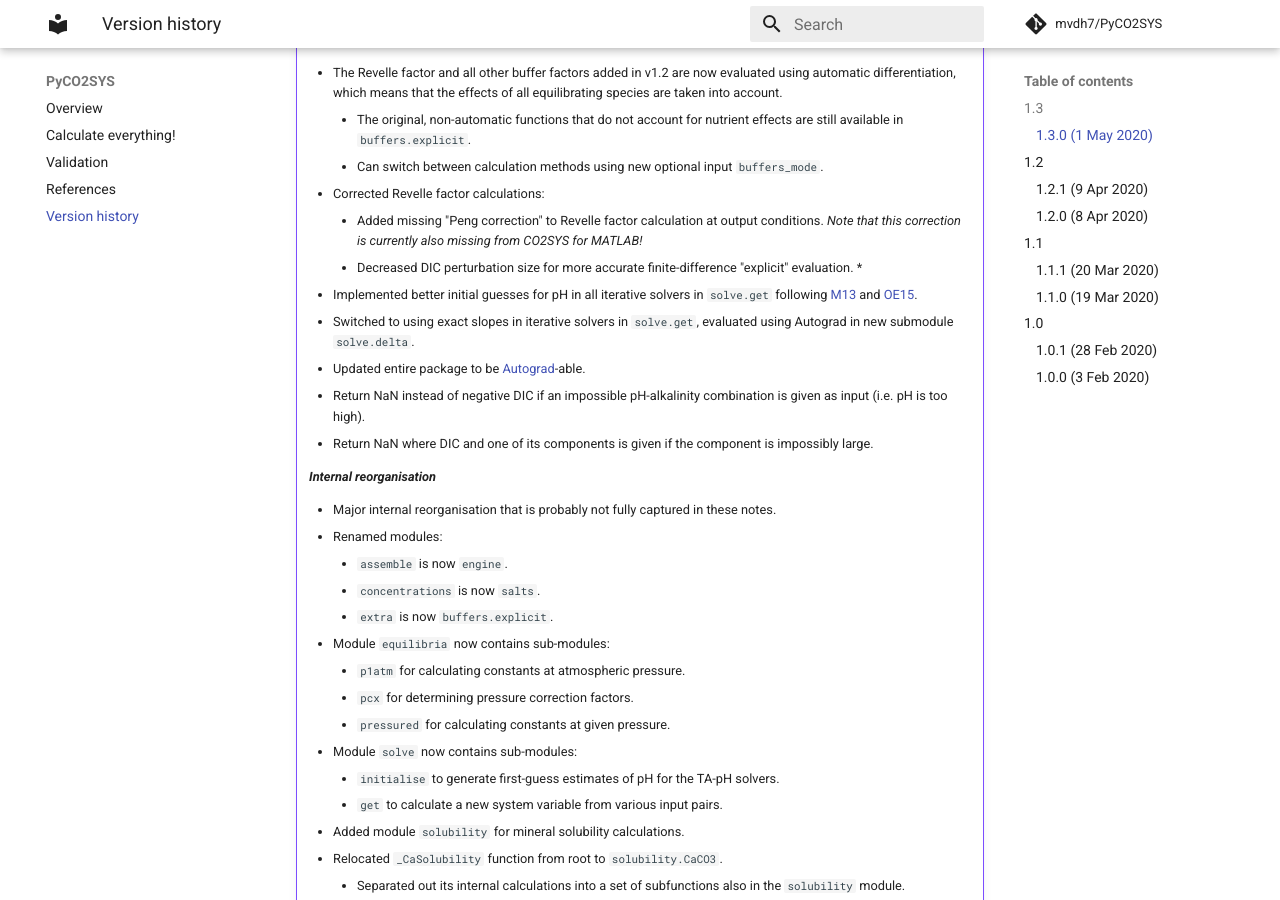
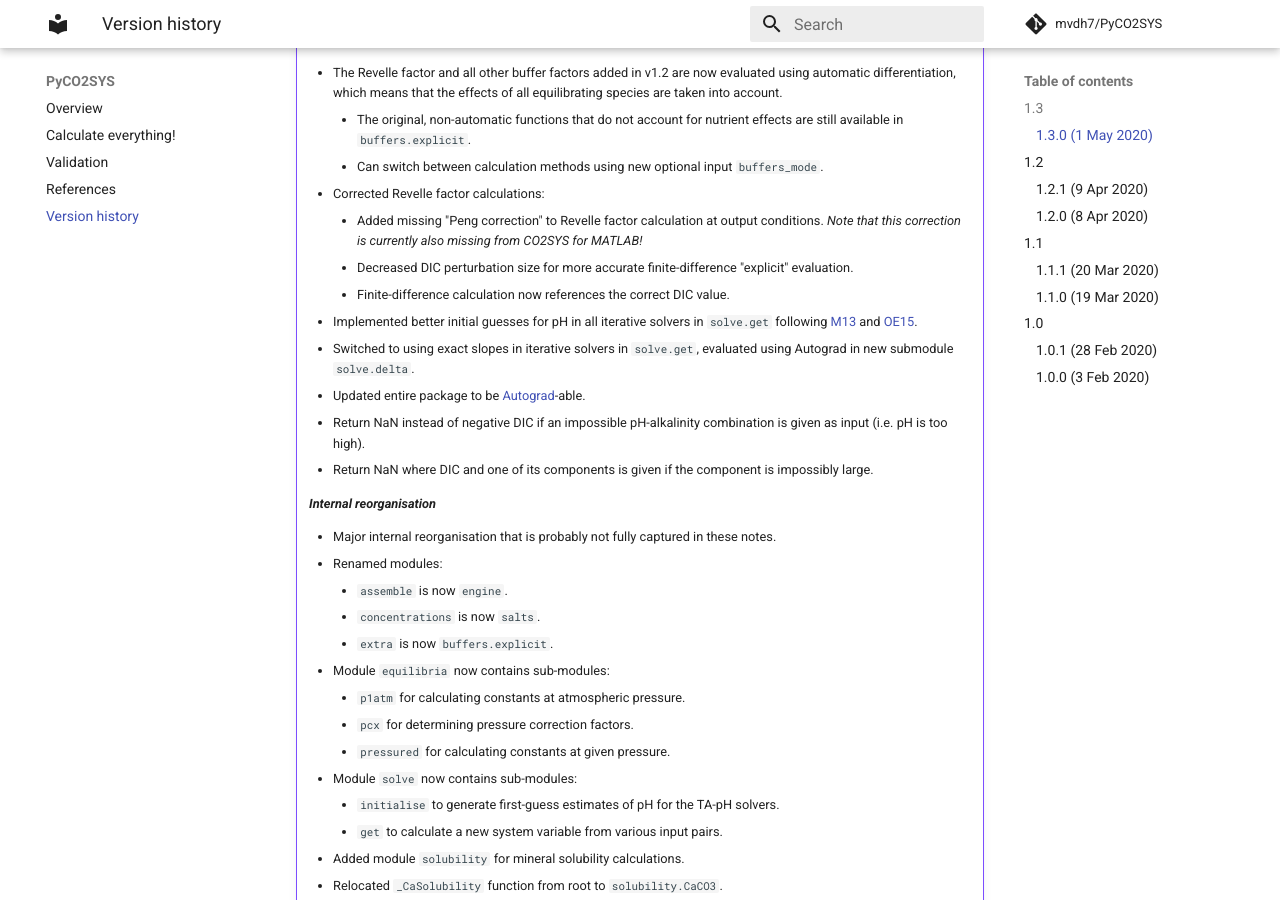
Before and after one commit to mvdh7/PyCO2SYS, an MkDocs documentation site: the page built from docs/versions.md, in a window 1280 px wide and 900 px high, scrolled down 1175 px. Built offline with MkDocs 1.6.1 and Material for MkDocs 9.7.7, drawn with Linux system fonts in a browser that asks for light colours; formulas are drawn with MathJax 3; comment, search, counter and statistics services are not loaded.

Commit message:
Add missing finite-difference update

```diff
--- a/docs/versions.md
+++ b/docs/versions.md
@@ -44,7 +44,7 @@ Adds bicarbonate ion and aqueous CO<sub>2</sub> as inputs from which the carbona
     * Corrected Revelle factor calculations:
         * Added missing "Peng correction" to Revelle factor calculation at output conditions.  *Note that this correction is currently also missing from CO2SYS for MATLAB!*
         * Decreased DIC perturbation size for more accurate finite-difference "explicit" evaluation.
-        *
+        * Finite-difference calculation now references the correct DIC value.
     * Implemented better initial guesses for pH in all iterative solvers in `solve.get` following [M13](../refs/#m) and [OE15](../refs/#o).
     * Switched to using exact slopes in iterative solvers in `solve.get`, evaluated using Autograd in new submodule `solve.delta`.
     * Updated entire package to be [Autograd](https://github.com/HIPS/autograd)-able.
```
